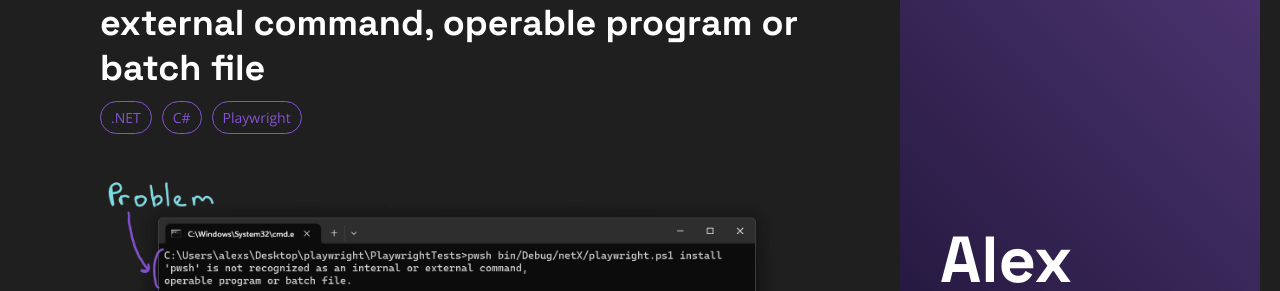
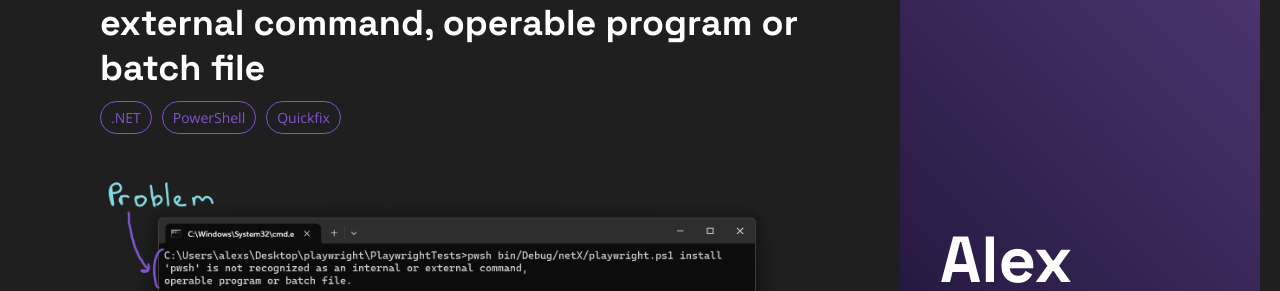
Before and after one commit to AlexSikilinda/alexsikilinda.github.io, a Jekyll site: the page built from _posts/2023-08-16-pwsh-is-not-recognized-as-an-internal-or-external-command.md, in a window 1280 px wide and 900 px high. Shown: the part 154-445 px from the top of the window. Built offline with Jekyll 4.4.1, drawn with Linux system fonts in a browser that asks for light colours; comment, search, counter and statistics services are not loaded.

Commit message:
fix tags

```diff
--- a/_posts/2023-08-16-pwsh-is-not-recognized-as-an-internal-or-external-command.md
+++ b/_posts/2023-08-16-pwsh-is-not-recognized-as-an-internal-or-external-command.md
@@ -5,7 +5,7 @@ date: 2023-08-16 00:00:01
 description: Fix 'pwsh' is not recognized as an internal or external command, operable program or batch file
 comments: true
 analytics: true
-tags: .NET C# Playwright
+tags: .NET PowerShell Quickfix
 ---
 
 <img src='/public/images/powershell/powershell.png' alt="a console with pwsh is not recognized as an internal or external command error message"/>
```
